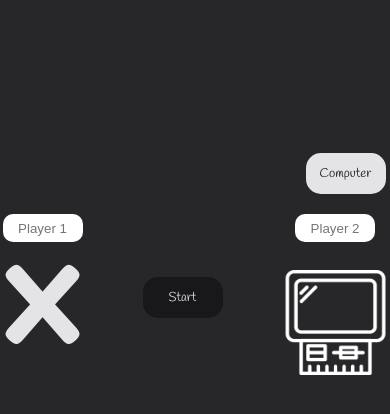
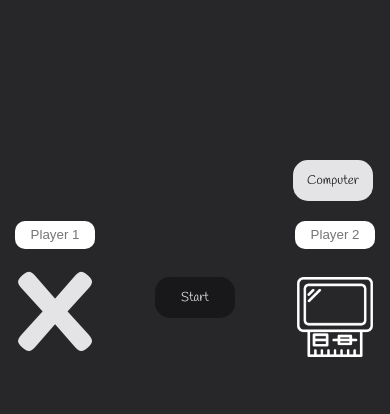
Before and after one commit to gabe563/tic-tac-toe, a plain HTML site: page index.html in a window 390 px wide. Both pictures are taken after a click on the button "Computer". Shown: the part 66-480 px from the top of the page. Drawn offline with Linux system fonts and the light colour scheme.

Commit message:
Computer icon sizing problem resolved

```diff
--- a/style.css
+++ b/style.css
@@ -447,4 +447,8 @@ img[src*='restart'] {
     .player1Name, .player2Name {
         min-width: 64px;
     }
+
+    .computer-cont img {
+        width: 80px;
+    }
 }
```
